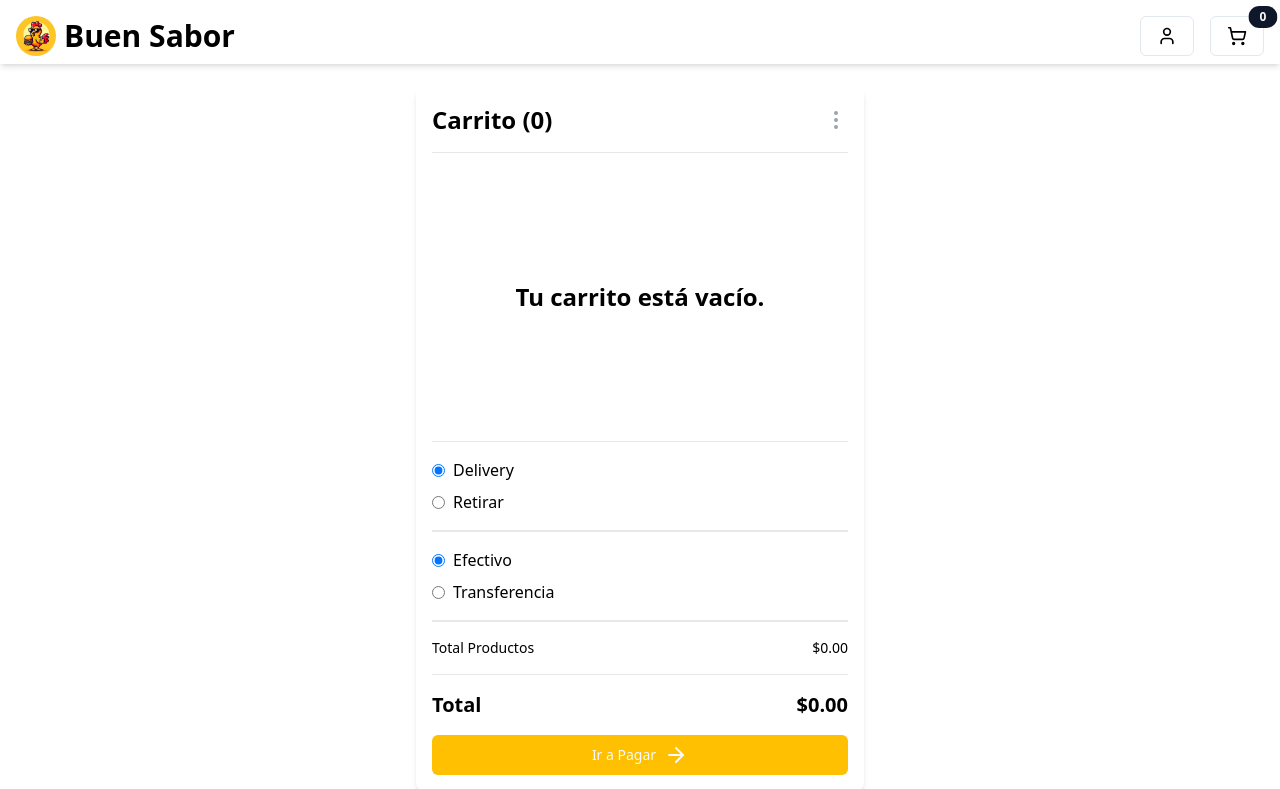
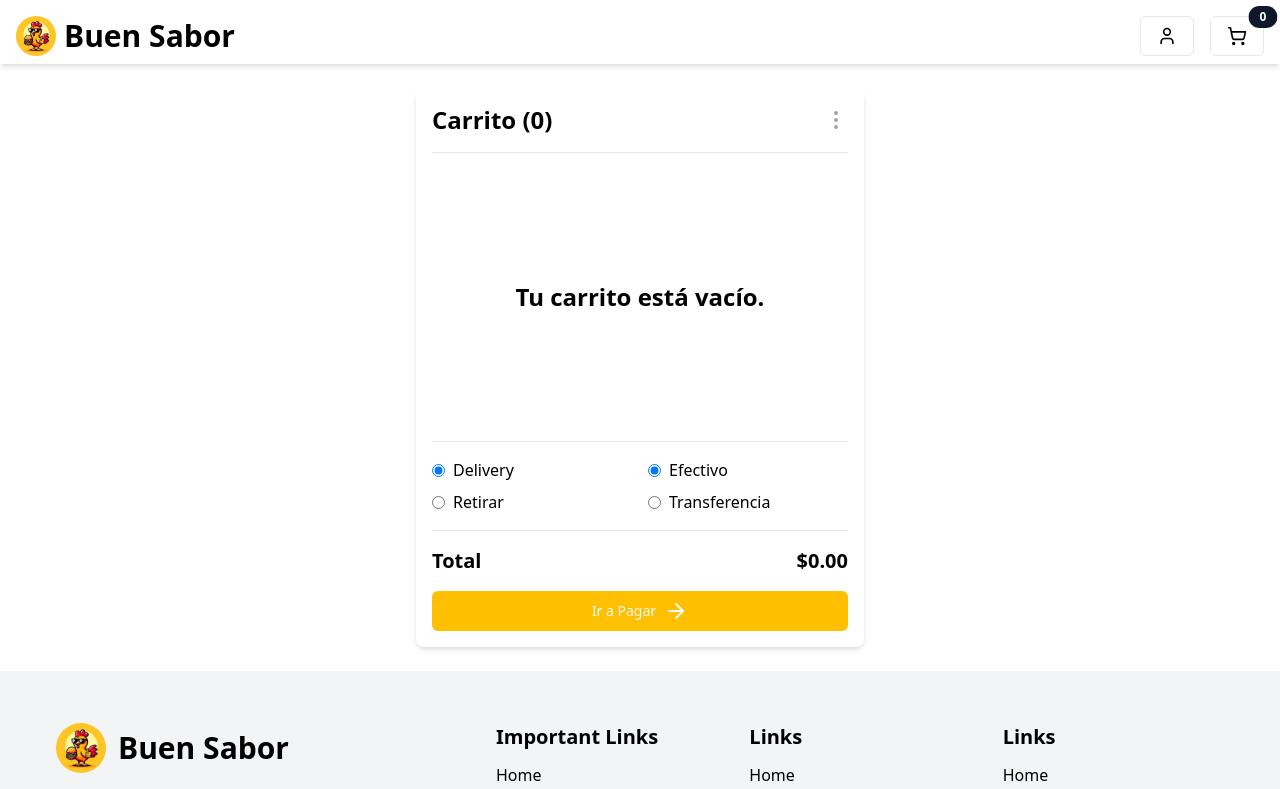
Before and after one commit to Los-Pollos-Hermanos-UTN/Buen-Sabor-Frontend-Client-TS, a React (Vite) app: page /carrito in a window 1280 px wide. Shown: the top 789 px of the page. Built offline with nearby package versions, Linux system fonts and the light colour scheme; the HTML template or start-up script is replaced by a standard one.

Commit message:
Adding toast Cancelar

```diff
--- a/src/screens/Carrito.tsx
+++ b/src/screens/Carrito.tsx
@@ -243,7 +243,8 @@ export default function Carrito() {
 						</div>
 					))}
 				</div>
-				<div className="space-y-2 py-4 border-t border-b">
+				<div className="grid grid-cols-2 gap-4 border-t border-b">
+				<div className="space-y-2 py-4">
 					<div className="flex items-center space-x-2">
 						<input
 							type="radio"
@@ -267,7 +268,7 @@ export default function Carrito() {
 						<label htmlFor="takeaway">Retirar</label>
 					</div>
 				</div>
-				<div className="space-y-2 py-4 border-t border-b">
+				<div className="space-y-2 py-4">
 					<div className="flex items-center space-x-2">
 						<input
 							type="radio"
@@ -291,12 +292,7 @@ export default function Carrito() {
 						<label htmlFor="transferencia">Transferencia</label>
 					</div>
 				</div>
-				<div className="space-y-2 py-4 border-t border-b">
-					<div className="flex justify-between">
-						<p className="text-sm">Total Productos</p>
-						<p className="text-sm">${totalProductos.toFixed(2)}</p>
 					</div>
-				</div>
 				<div className="flex justify-between items-center py-4">
 					<p className="text-xl font-bold">Total</p>
 					<p className="text-xl font-bold">${total.toFixed(2)}</p>
--- a/src/screens/User.tsx
+++ b/src/screens/User.tsx
@@ -255,6 +255,8 @@ export default function User() {
 
             if (!response.ok) {
                 toast.error("No se pudo cancelar el pedido");
+            } else {
+                toast.success("Pedido cancelado");
             }
 
         } catch (error) {
```
